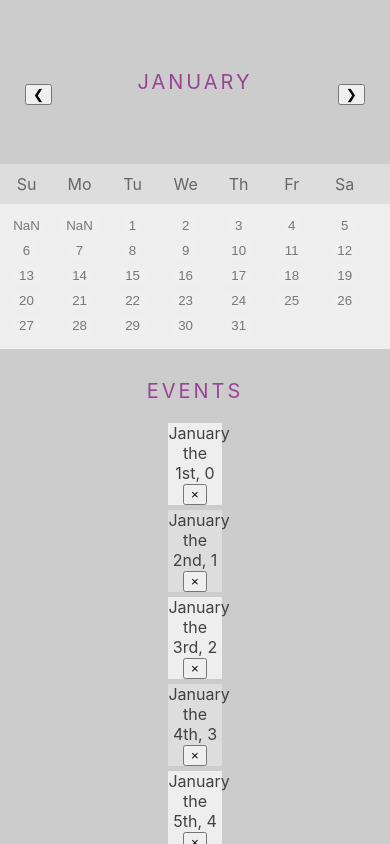
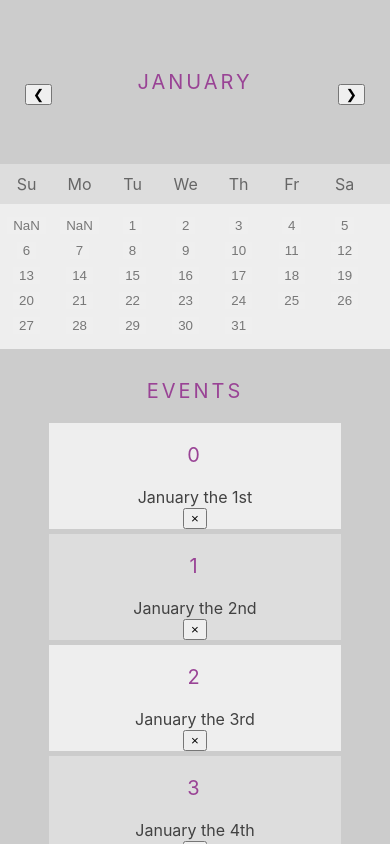
Before and after one commit to ItsByteMe/react-calendar, a React (Create React App) app: page / in a window 390 px wide. Shown: the top 844 px of the page. Built offline with nearby package versions, Linux system fonts and the light colour scheme.

Commit message:
Reformatting

```diff
--- a/src/Components/AddEvent.css
+++ b/src/Components/AddEvent.css
@@ -8,6 +8,7 @@
     align-items: center;
 
 }
+
 .addEvents p {
     color: rgb(153, 67, 149);
     font-size: 20px;
--- a/src/Components/Event.js
+++ b/src/Components/Event.js
@@ -56,10 +56,13 @@ const Event = ({ month, day, name, index, deleteFunc }) => {
         suffix = 'th';
     }
 
-
     return (
-       // <li>{mName} the {day}{suffix}, {name} <button eday = {day} emonth = {month} ename = {name} eindex = {index} onClick = {deleteFunc}>&#215;</button></li>
-       <li>{mName} the {day}{suffix}, {name} <button onClick = {() => deleteFunc(index)}>&#215;</button></li>
+       <li>
+           <p>{name}</p>
+           {mName} the {day}{suffix}
+           <br></br>
+           <button onClick = {() => deleteFunc(index)}>&#215;</button>
+        </li>
     )
 }
 
--- a/src/Components/Events.css
+++ b/src/Components/Events.css
@@ -8,6 +8,7 @@
     align-items: center;
 
 }
+
 .Events p {
     color: rgb(153, 67, 149);
     font-size: 20px;
@@ -34,3 +35,25 @@
     color: rgb(65, 65, 65);
     background: #eee;
 }
+
+@media (max-width:1000px) {
+    .Events li {
+        list-style-type: none;
+        width: 75%;
+        text-align: center;
+        margin-bottom: 5px;
+        font-size:16px;
+        color: rgb(65, 65, 65);
+        background: #ddd;
+    }
+
+    .Events li:nth-child(even) {
+        list-style-type: none;
+        width: 75%;
+        text-align: center;
+        margin-bottom: 5px;
+        font-size:16px;
+        color: rgb(65, 65, 65);
+        background: #eee;
+    }
+}
--- a/src/Components/Events.js
+++ b/src/Components/Events.js
@@ -3,11 +3,8 @@ import Event from './Event';
 import './Events.css'
 
 const Events = ({ Month, eventsList, deleteFunc }) => {
-    // localStorage.setItem('myData', JSON.stringify(eventsToShow));
-    // const xx = localStorage.getItem('myData');
-    // console.log(JSON.parse(xx))
-
     const eventsComponent = eventsList.map((event, index) => {
+        console.log("printing")
         return (
             <Event month = {Month} day = {event.day + 1} name = {event.name} index = {index} deleteFunc = {deleteFunc}/>
         )
--- a/src/Components/Month.js
+++ b/src/Components/Month.js
@@ -10,6 +10,7 @@ const Month = ({ Month }) => {
             mDays.unshift(undefined)
         }
     }
+
     const monthComponent = mDays.map((i) => {
         return (
             <Day dayNumber = {i+1}/>
--- a/src/Containers/App.js
+++ b/src/Containers/App.js
@@ -1,9 +1,11 @@
 import React from 'react';
+
 import Annotation from '../Components/Annotation';
 import MonthName from '../Components/MonthName';
 import Month from '../Components/Month';
 import Events from '../Components/Events';
 import AddEvent from '../Components/AddEvent';
+
 import { months2019 } from '../months2019';
 import { eventsList } from '../eventsList';
 
@@ -21,7 +23,6 @@ class App extends React.Component {
 
     componentDidMount = () => {
         this.setState({eventsToRender: eventsList.filter(event => event.month === this.state.mIndex)})
-
     }
 
     onPressLeft = (event) => {
@@ -31,7 +32,6 @@ class App extends React.Component {
             this.setState({ mIndex: 11})
         }
     }
-
 
     onPressRight = (event) => {
         if (this.state.mIndex !== 11) {
@@ -65,6 +65,7 @@ class App extends React.Component {
     }
 
     render() {
+        console.log(eventsList)
         return (
             <div>
                 <MonthName Month = {months2019[this.state.mIndex].name} pressRight = { this.onPressRight } pressLeft = { this.onPressLeft} />
```
Also changed, not shown: src/Components/MonthName.js (+8 -2 lines), src/Components/MonthName.css (indentation only).
